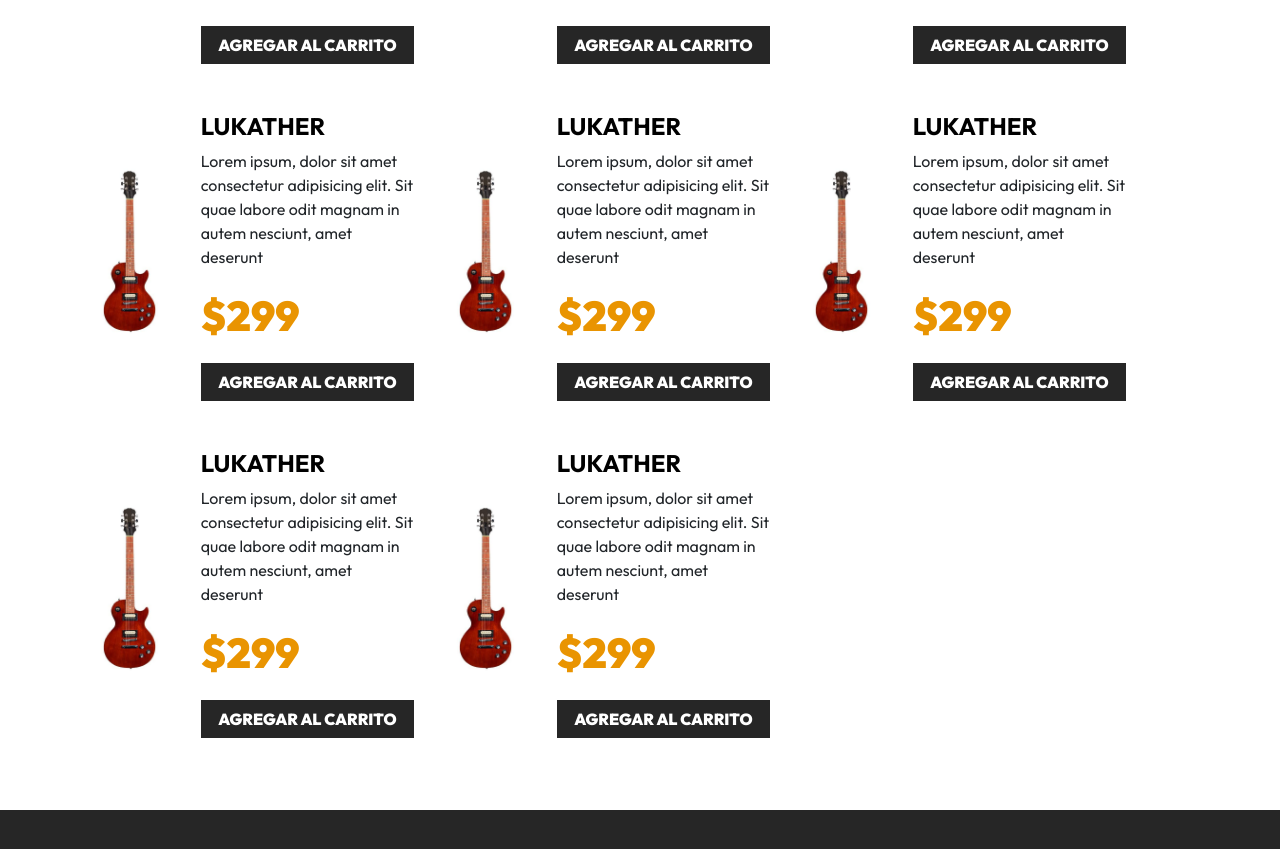
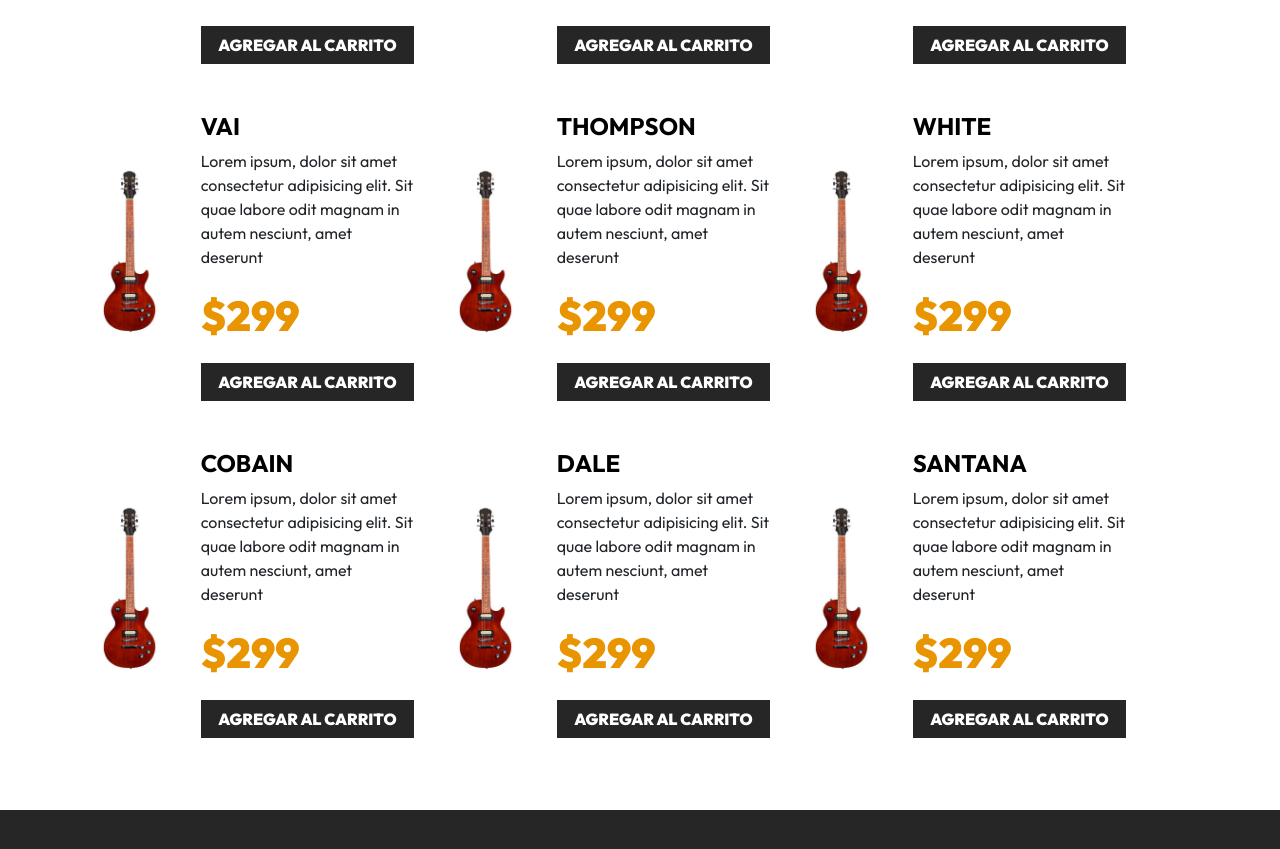
Before and after one commit to LeoDuffed/PaginasConReact, a React (Vite) app in the folder guitar-shop/: page / in a window 1280 px wide. Shown: the part 591-1440 px from the top of the page. Built offline with nearby package versions, Linux system fonts and the light colour scheme.

Commit message:
Mostrando todas las guitarras

```diff
--- a/guitar-shop/src/App.jsx
+++ b/guitar-shop/src/App.jsx
@@ -19,8 +19,10 @@
 
         <div className="row mt-5">
 
-          {data.map (() => (
-            <Guitar/>
+          {data.map ((guitar) => (
+            <Guitar
+            guitar={guitar}
+            />
           ))}
 
         </div>
--- a/guitar-shop/src/components/Guitar.jsx
+++ b/guitar-shop/src/components/Guitar.jsx
@@ -1,4 +1,4 @@
-export default function Header(){
+export default function Guitar({guitar}){
 
     return(
             <>
@@ -7,7 +7,7 @@
                         <img className="img-fluid" src="./public/img/guitarra_01.jpg" alt="imagen guitarra" />
                     </div>
                     <div className="col-8">
-                        <h3 className="text-black fs-4 fw-bold text-uppercase">Lukather</h3>
+                        <h3 className="text-black fs-4 fw-bold text-uppercase">{guitar.name}</h3>
                         <p>Lorem ipsum, dolor sit amet consectetur adipisicing elit. Sit quae labore odit magnam in autem nesciunt, amet deserunt</p>
                         <p className="fw-black text-primary fs-3">$299</p>
                         <button
--- a/guitar-shop/src/data/db.js
+++ b/guitar-shop/src/data/db.js
@@ -54,5 +54,12 @@
     image: 'guitarra_08',
     description: 'Morbi ornare augue nisl, vel elementum dui mollis vel. Curabitur non ex id',
     price: 299,
+  },
+  {
+    id: 9,
+    name: 'Santana',
+    image: 'guitarra_09',
+    description: 'Morbi ornare augue nisl, vel elementum dui mollis vel. Curabitur non ex id',
+    price: 379,
   }
 ];
```
